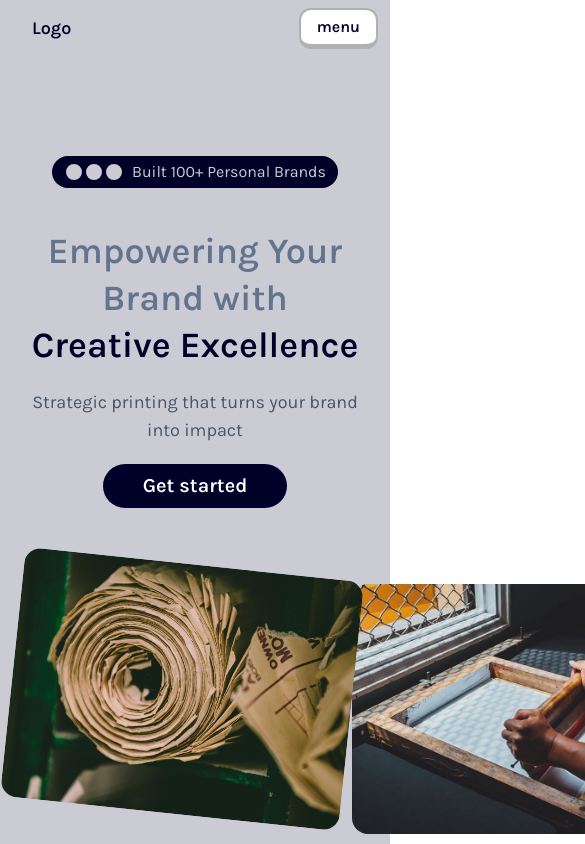
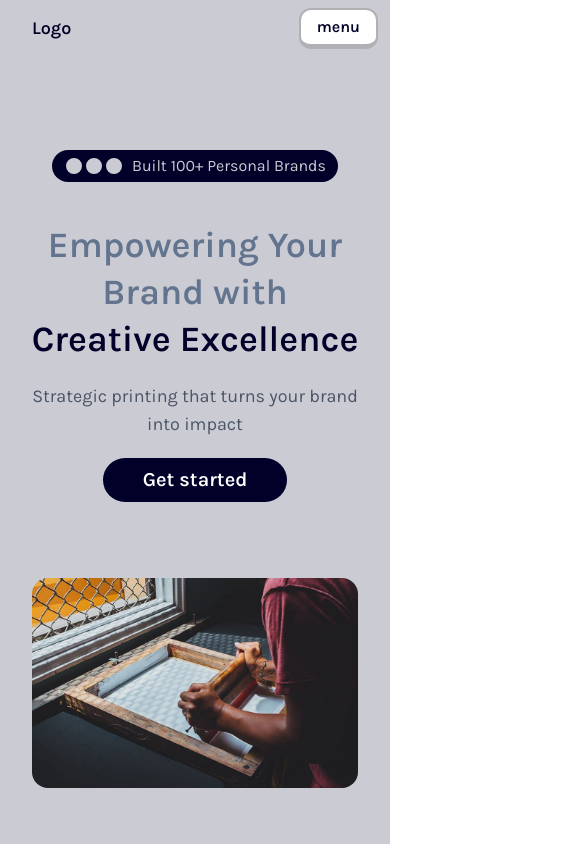
Before and after one commit to Tez-cyber/inks_pixels, a React (Vite) app: page / in a window 390 px wide. Shown: the top 844 px of the page, 585 px wide, since content can reach past the window. Built offline with nearby package versions, Linux system fonts and the light colour scheme.

Commit message:
Made jumbotron v2 responsive

```diff
--- a/src/components/landing/jumbotronSection.jsx
+++ b/src/components/landing/jumbotronSection.jsx
@@ -8,7 +8,7 @@ import jumbo2 from "../../assets/img-4.jpg";
 import jumbo3 from "../../assets/img-6.jpg";
 
 export const JumbotronSection = () => {
-  const imgStyles = "h-[250px] w-[340px] object-cover rounded-2xl";
+  const imgStyles = "object-cover rounded-2xl md:h-[250px] md:w-[300px] lg:w-[340px]";
 
   let spanArray = [];
   for (let i = 1; i < 4; i++) {
@@ -17,7 +17,7 @@ export const JumbotronSection = () => {
   return (
     <section className="bg-veryLightBlue pb-20">
       <div className="">
-        <Container className="pt-[40%] flex flex-col items-center text-center md:pt-[10%]">
+        <Container className="pt-[150px] flex flex-col items-center text-center md:pt-[20%] lg:pt-[10%]">
           {/* Top span */}
           <div className="bg-darkBlue w-fit text-nowrap text-veryLightBlue rounded-2xl py-1 px-3 flex items-center gap-2">
             <div className="flex">
@@ -32,9 +32,9 @@ export const JumbotronSection = () => {
           </div>
 
           {/* Main Title */}
-          <div className="mt-10 text-4xl font-semibold leading-[1.3] text-center md:text-7xl">
-            <p className="text-slate-500">Empowering Your Brand with</p>
-            <p className="text-darkBlue text-nowrap ">Creative Excellence</p>
+          <div className="mt-10 text-4xl font-semibold leading-[1.3] text-center md:text-5xl lg:text-7xl">
+            <p className="text-slate-500 md:text-nowrap">Empowering Your Brand with</p>
+            <p className="text-darkBlue">Creative Excellence</p>
           </div>
 
           {/* Desc */}
@@ -53,17 +53,17 @@ export const JumbotronSection = () => {
           </Button>
 
           {/* Image section */}
-          <div className="flex justify-between w-full mt-14">
+          <div className="flex justify-center w-full p-5 mt-14 md:p-0 md:justify-between">
             <img
               src={jumbo1}
               alt=""
-              className={`${imgStyles} transform rotate-6`}
+              className={`${imgStyles} hidden transform rotate-6 md:block`}
             />
-            <img src={jumbo2} alt="" className={`${imgStyles} mt-5`} />
+            <img src={jumbo2} alt="" className={`${imgStyles} md:mt-5 md:hidden lg:block`} />
             <img
               src={jumbo3}
               alt=""
-              className={`${imgStyles} transform -rotate-6`}
+              className={`${imgStyles} hidden transform -rotate-6 md:block`}
             />
           </div>
         </Container>
```
